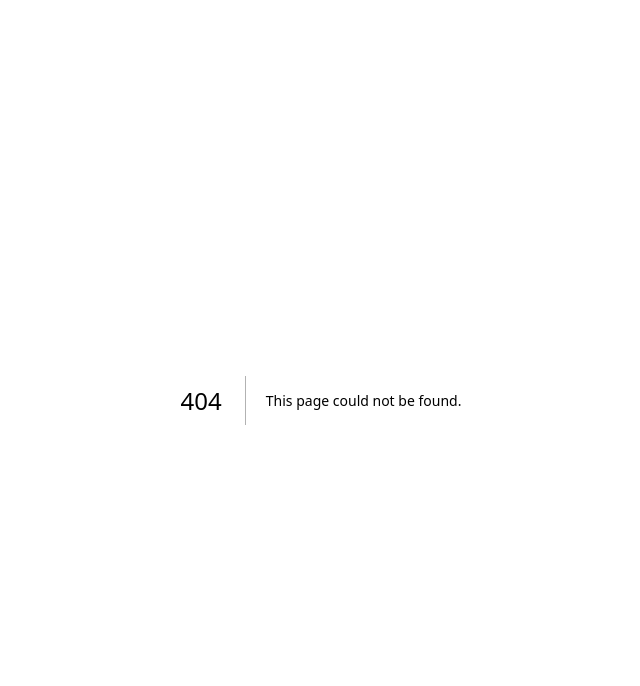
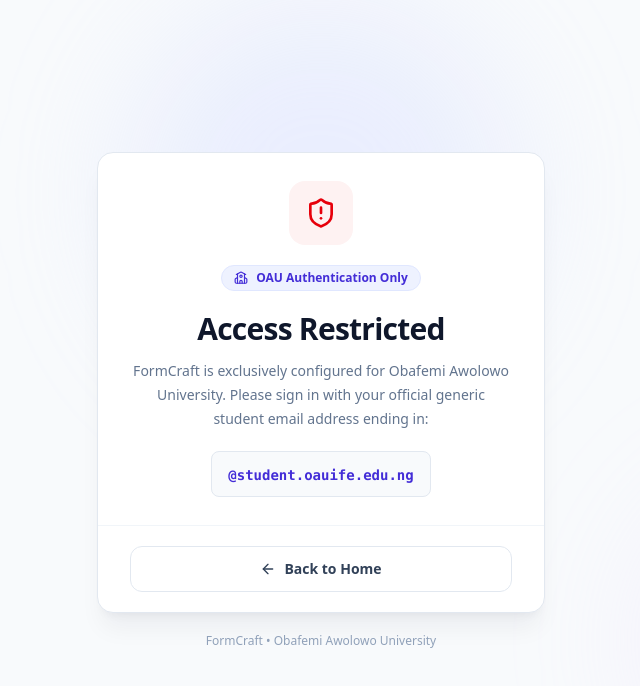
Before and after one commit to Sai-peace/formcraft, a Next.js app: page /auth/error in a window 1280 px wide. Before the commit this address had no page. Shown: the top 686 px of the page, without its empty margins (319-959 px from the left). Built offline with nearby package versions, Linux system fonts and the light colour scheme.

Commit message:
feat: add custom access denied page for non-OAU accounts

```diff
--- /dev/null
+++ b/src/app/auth/error/page.tsx
@@ -0,0 +1,59 @@
+"use client";
+
+import Link from "next/link";
+import { ShieldAlert, ArrowLeft, School } from "lucide-react";
+
+export default function AuthErrorPage() {
+  return (
+    <main className="relative flex min-h-screen items-center justify-center overflow-hidden bg-slate-50 px-4 py-10">
+      {/* Ambient background glow */}
+      <div className="pointer-events-none absolute left-1/2 top-0 h-96 w-96 -translate-x-1/2 rounded-full bg-indigo-200/30 blur-3xl" />
+      <div className="pointer-events-none absolute bottom-0 right-0 h-80 w-80 rounded-full bg-purple-200/20 blur-3xl" />
+
+      <div className="relative z-10 w-full max-w-md">
+        <div className="overflow-hidden rounded-2xl border border-slate-200 bg-white shadow-xl shadow-slate-900/5">
+          <div className="border-b border-slate-100 px-6 py-7 text-center sm:px-8">
+            <div className="mx-auto flex h-16 w-16 items-center justify-center rounded-2xl bg-red-50 text-red-600">
+              <ShieldAlert className="h-8 w-8" />
+            </div>
+
+            <div className="mt-5 inline-flex items-center gap-2 rounded-full border border-indigo-100 bg-indigo-50 px-3 py-1 text-xs font-semibold text-indigo-700">
+              <School className="h-3.5 w-3.5" />
+              OAU Authentication Only
+            </div>
+
+            <h1 className="mt-5 text-2xl font-bold tracking-tight text-slate-900 sm:text-3xl">
+              Access Restricted
+            </h1>
+
+            <p className="mx-auto mt-3 max-w-sm text-sm leading-6 text-slate-500">
+              FormCraft is exclusively configured for Obafemi Awolowo
+              University. Please sign in with your official generic student
+              email address ending in:
+            </p>
+
+            <div className="mx-auto mt-5 w-fit rounded-lg border border-slate-200 bg-slate-50 px-4 py-2.5">
+              <code className="break-all text-sm font-semibold text-indigo-700">
+                @student.oauife.edu.ng
+              </code>
+            </div>
+          </div>
+
+          <div className="px-6 py-5 sm:px-8">
+            <Link
+              href="/"
+              className="flex w-full items-center justify-center gap-2 rounded-xl border border-slate-200 bg-white px-4 py-3 text-sm font-semibold text-slate-700 transition hover:border-slate-300 hover:bg-slate-50 hover:text-slate-900"
+            >
+              <ArrowLeft className="h-4 w-4" />
+              Back to Home
+            </Link>
+          </div>
+        </div>
+
+        <p className="mt-5 text-center text-xs text-slate-400">
+          FormCraft • Obafemi Awolowo University
+        </p>
+      </div>
+    </main>
+  );
+}
```
